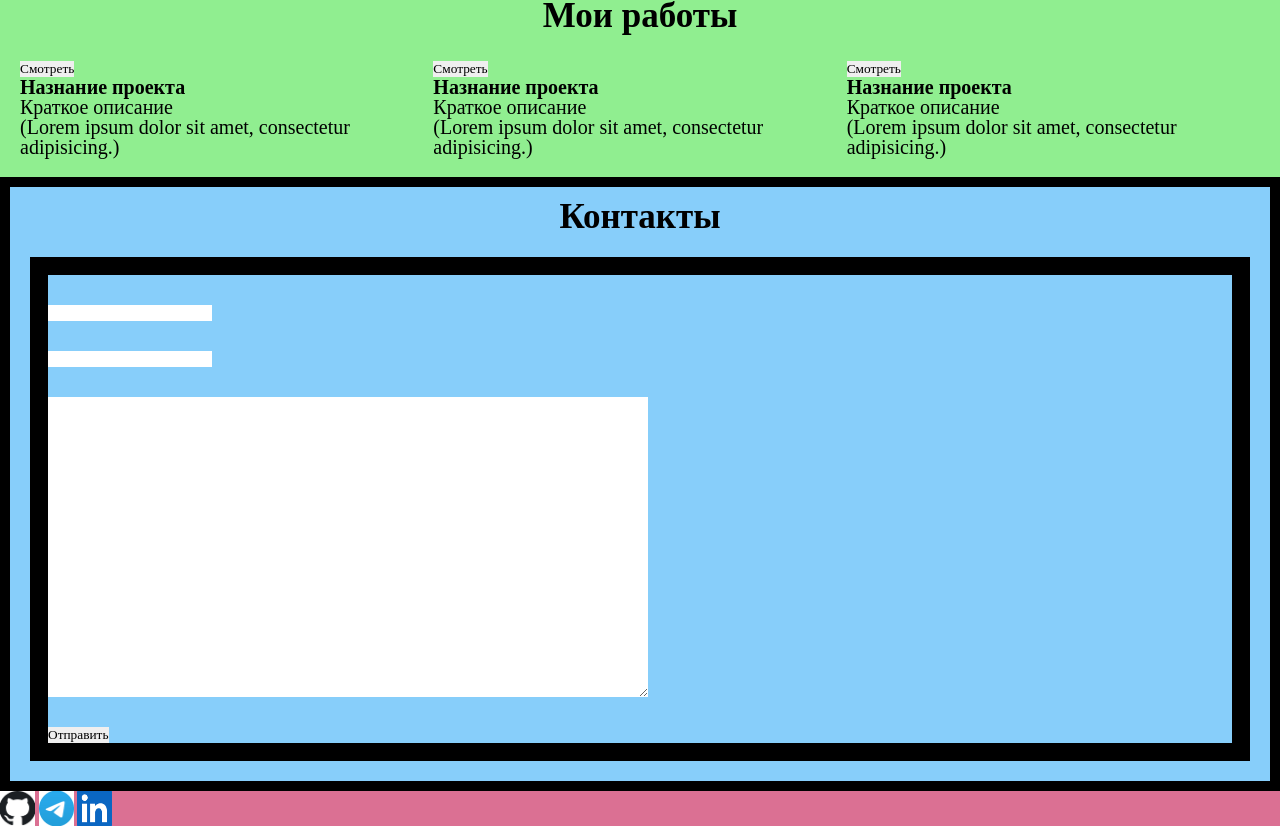
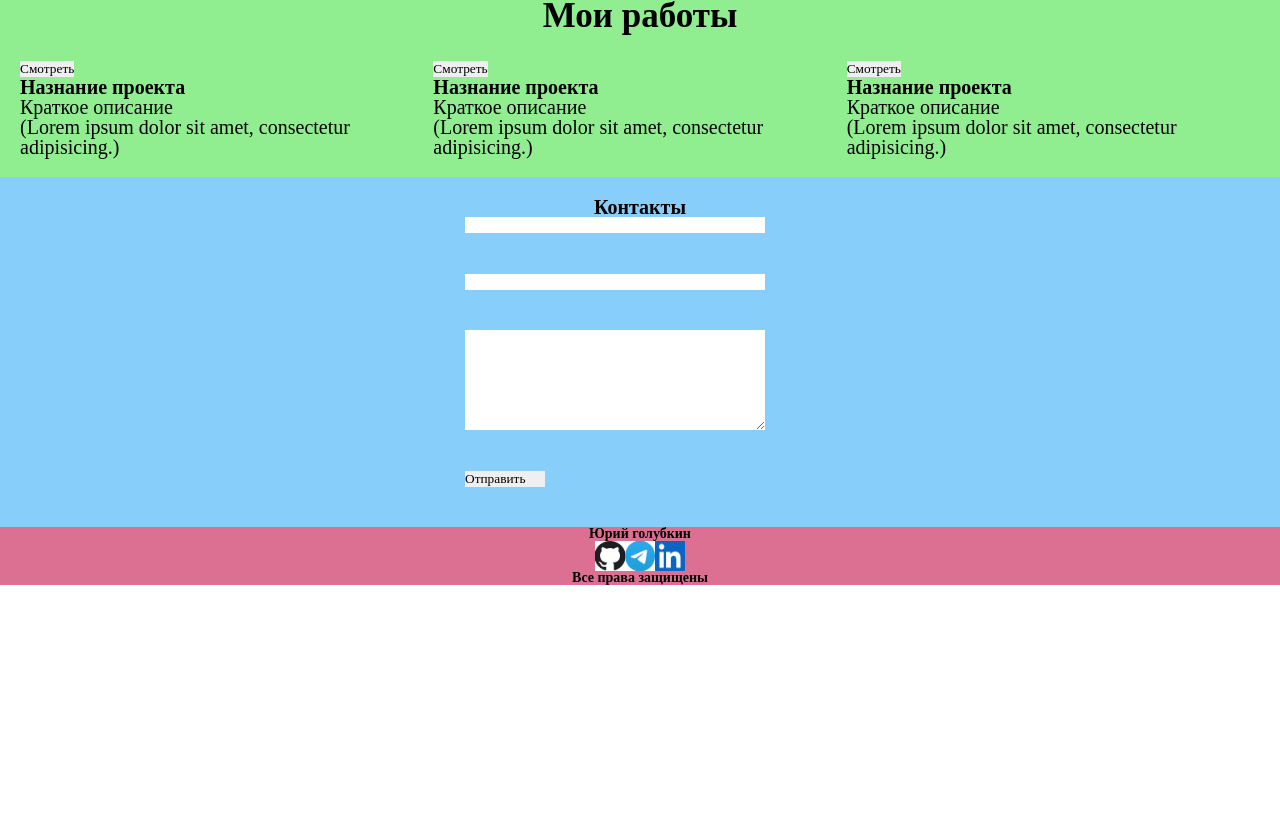
Before and after one commit to Uriyport/portfolio, a plain HTML site: page index.html in a window 1280 px wide. Shown: the part 722-1548 px from the top of the page. After the commit the page ends 1307 px from the top, so only its background shows below. Drawn offline with Linux system fonts and the light colour scheme.

Commit message:
add css components flex part 1

```diff
--- a/css/style.css
+++ b/css/style.css
@@ -208,47 +208,71 @@ h1, h2, h3, h4, h5, h6 {
     font-size: 20px;
     line-height: 20px;
     background: LightSkyBlue;
+    height: 350px;
+
+         }
+.contacts__title {
+    font-weight: bold;
+    display: flex;
+    align-items: start;
+
+}
+.coynacts__block {
     display: flex;
     flex-direction: column;
-border: 10px solid black;
+    justify-content:center;
+    align-items: center;
+
 }
-.contacts__title{
-    font-weight: bold;
-    padding-bottom: 30px;
-    font-size: 35px;
-    display: flex;
-    justify-content: center;
+.contacts-name {
+    width: 300px;
+
 }
-.contacts__input{
-    border: 18px solid black;
+.contacts-tel {
+    width: 300px;
+}
+.contacts-text {
+    height: 100px;
+    width: 300px;
+}
+.coynacts__block2 {
     display: flex;
     flex-direction: column;
-    align-items: flex-start;
-    justify-content: center;
-    }
-.contacts-name{
-    margin-top: 30px;
+    justify-content: space-between;
+    height: 270px;
+    width: 350px;
+
+
 }
-.contacts-tel{
-    margin-top: 30px;
+.contacts-button {
+    display: flex;
+    justify-content: start;
+    width: 80px;
+
 }
-.contacts-text{
-    margin-top: 30px;
-    height: 300px;
-    width: 600px;
-}
-.contacts__button{
-    margin-top: 30px;
+.footer{
+    background: PaleVioletRed;
+    display: flex;
+    flex-direction: column;
+    align-items: center;
 }
 
+.footer__titleh{
+    font-weight: bold;
+}
+.footer__block{
+    display: flex;
+    flex-direction: row;
+    align-items: center;
 
-.footer {
-    background: PaleVioletRed;
 }
+.footet-img{
+    height: 30px;
+    width: 30px;
+}
+.footer__info{
 
-.footer > img {
-    height: 35px;
-    width: 35px;
 }
-
-.
+.footer__text{
+    font-weight: bold;
+}
--- a/index.html
+++ b/index.html
@@ -90,20 +90,33 @@
     </div>
 </div>
 <div class="contacts">
-    <h2 class="contacts__title">Контакты</h2>
-    <div class="contacts__input">
-        <input class="contacts-name" type="text" name-="Введите электонную почту">
-        <input class="contacts-tel" type="tel" name-="Введите номер телефона">
-        <textarea class="contacts-text" name="text"></textarea>
-        <button class="contacts__button" type="submit">Отправить</button>
+    <div class="coynacts__block">
+        <h2 class="contacts__title">Контакты</h2>
+        <div class="coynacts__block2">
+            <input class="contacts-name" type="text" name-="Введите электонную почту">
+            <input class="contacts-tel" type="tel" name-="Введите номер телефона">
+            <textarea class="contacts-text" name="text"></textarea>
+            <button class="contacts-button" type="submit">Отправить</button>
+        </div>
     </div>
-
 </div>
 </body>
 <footer class="footer">
-    <img src="assets\img\image 3.png" alt="Ссылка на социальную сеть">
-    <img src="assets\img\image 4.png" alt="Ссылка на социальную сеть">
-    <img src="assets\img\image 5.png" alt="Ссылка на социальную сеть">
+
+    <h3 class="footer__titleh">Юрий голубкин</h3>
+    <div class="footer__block">
+        <button class="footer__info">
+            <img class="footet-img" src="assets\img\image 3.png" alt="Ссылка на социальную сеть">
+        </button>
+        <button class="footer__info">
+            <img class="footet-img" src="assets\img\image 4.png" alt="Ссылка на социальную сеть">
+        </button>
+        <button class="footer__info">
+            <img class="footet-img" src="assets\img\image 5.png" alt="Ссылка на социальную сеть">
+        </button>
+    </div>
+    <p class="footer__text"> Все права защищены</p>
+
 </footer>
 </html>
 <!--Сочетание Ctrl+D дублирует текущую строку вниз-->
```
